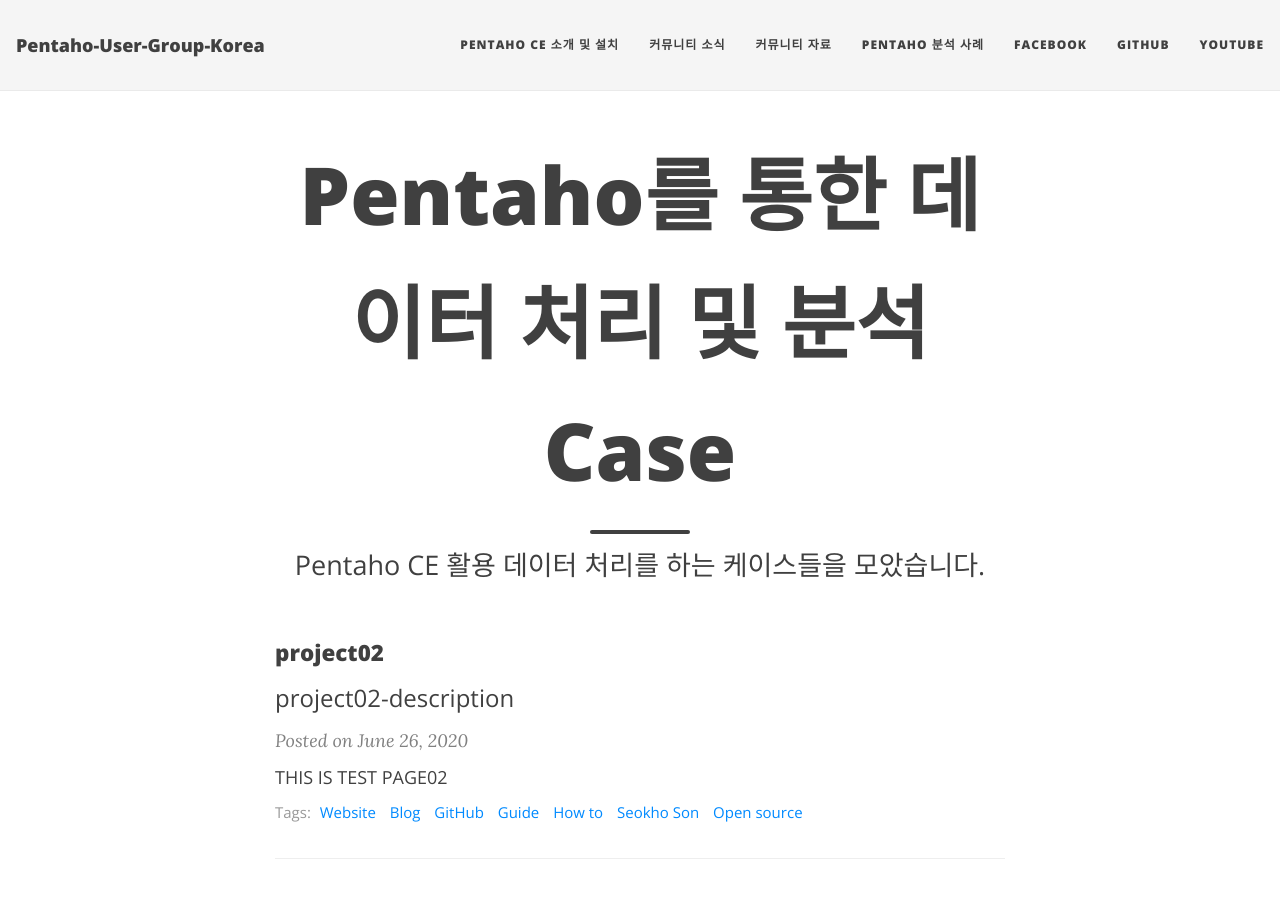
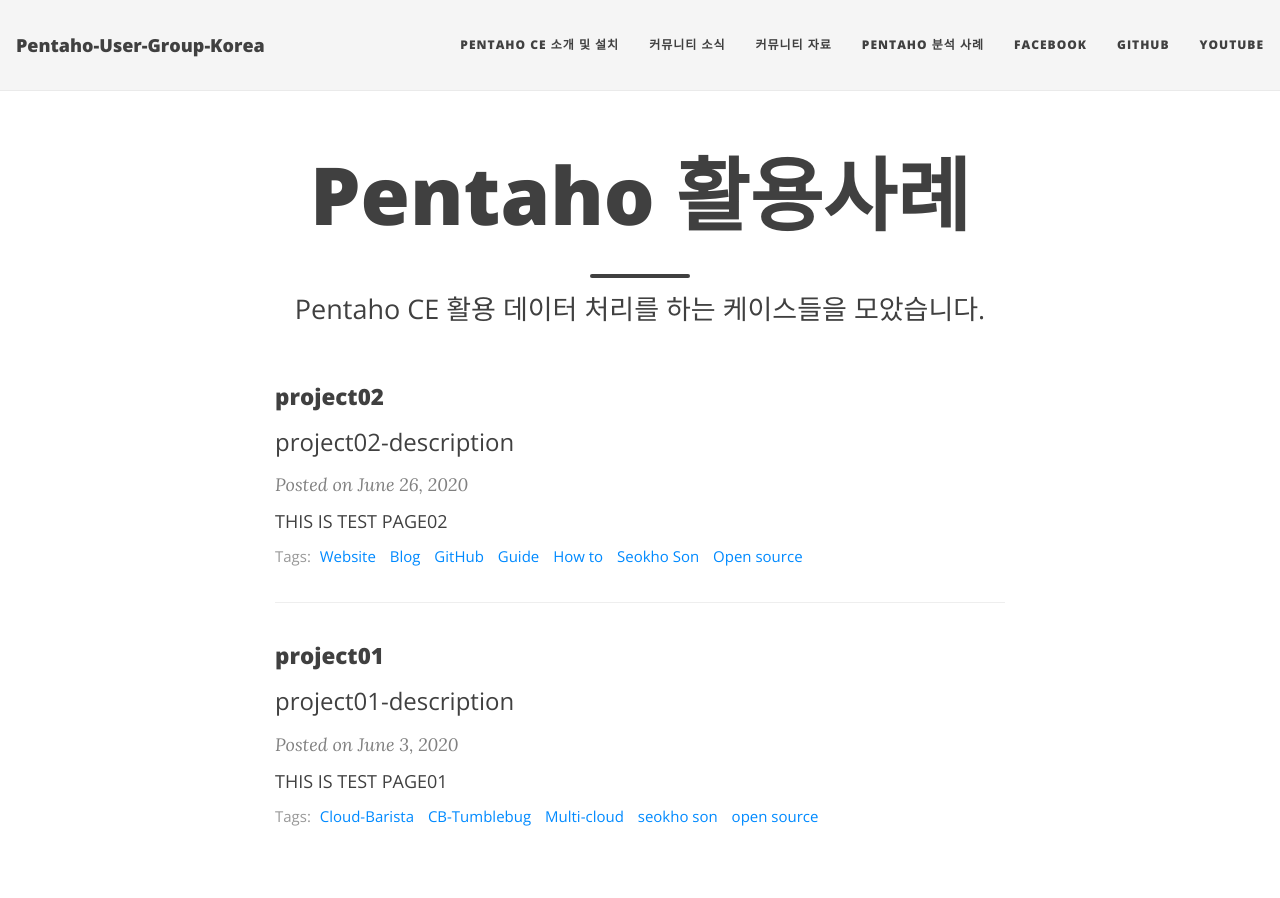
Before and after one commit to Pentaho-User-Group-Korea/Pentaho-User-Group-Korea.github.io, a Jekyll site: the page built from project/index.html, in a window 1280 px wide and 900 px high. Built offline with Jekyll 4.4.1, drawn with Linux system fonts in a browser that asks for light colours; nearby versions of some CDN libraries.

Commit message:
Update index.html

```diff
--- a/project/index.html
+++ b/project/index.html
@@ -1,5 +1,5 @@
 ---
 layout: post-project
-title: Pentaho를 통한 데이터 처리 및 분석 Case
+title: Pentaho 활용사례
 subtitle: Pentaho CE 활용 데이터 처리를 하는 케이스들을 모았습니다.
 ---
```
